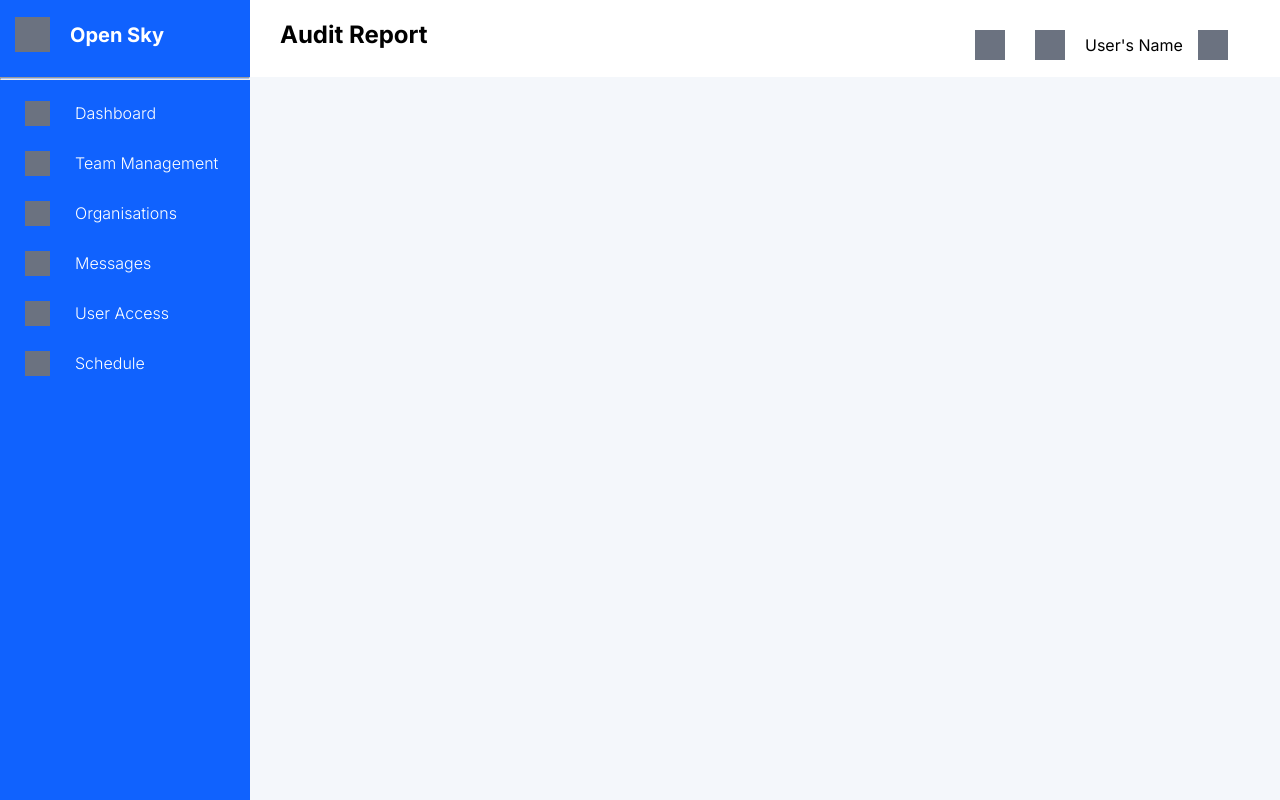
After one commit to southWalesPinto/skyAppBiuldFolder, a Django app: page /audit/report/ in a window 1280 px wide. The commit adds this page. Run offline with Django 5.2, Linux system fonts and the light colour scheme; data that the repository does not hold is empty.

Commit message:
Add base template for audit reports and update audit app files

```diff
--- /dev/null
+++ b/audit/templates/base.html
@@ -0,0 +1,187 @@
+<!DOCTYPE html>
+<html lang="en">
+
+<head>
+    <meta charset="UTF-8">
+    <meta name="viewport" content="width=device-width, initial-scale=1.0">
+    <title>Audit Report</title>
+    <link rel="preconnect" href="https://fonts.googleapis.com">
+    <link rel="preconnect" href="https://fonts.gstatic.com" crossorigin>
+    <link
+        href="https://fonts.googleapis.com/css2?family=Inter:ital,opsz,wght@0,14..32,100..900;1,14..32,100..900&display=swap"
+        rel="stylesheet">
+    <style>
+        body {
+            min-height: 100vh;
+            margin: 0;
+            padding: 0;
+            font-family: 'Inter', Arial, sans-serif;
+        }
+
+        #title {
+            background-color: #FFFFFF;
+            height: 77px;
+        }
+
+        #title h1 {
+            display: inline-block;
+            margin: 0 auto;
+            font-size: 24px;
+            position: sticky;
+            top: 20px;
+            left: 280px;
+        }
+
+        #title-right {
+            display: flex;
+            flex-wrap: wrap;
+            align-items: center;
+            width: 300px;
+            height: 50px;
+            float: right;
+            margin: 20px 20px 0 0;
+        }
+
+        #title-right p {
+            display: inline-block;
+            margin: 0 0 0 5px;
+        }
+
+        #sidebar {
+            position: fixed;
+            top: 0;
+            left: 0;
+            width: 250px;
+            height: 100vh;
+            background-color: #1062FE;
+            padding: 0;
+            float: left;
+        }
+
+        #sidebar h2 {
+            padding-left: 20px;
+            font-size: 20px;
+            color: #fff;
+        }
+
+        #sidebar-title {
+            display: flex;
+            align-items: center;
+            padding: 0 0 0 15px;
+            height: 69px;
+        }
+
+        #sidebar-title .logo {
+            height: 35px;
+            width: 35px;
+        }
+
+        #main-content {
+            display: flex;
+            flex-direction: column;
+            margin-left: 250px;
+            height: 100vh;
+        }
+
+        .nav a {
+            height: 20px;
+            display: flex;
+            align-items: center;
+            padding: 15px 0 15px 15px;
+            margin-right: 10px;
+            margin-left: 10px;
+            border-radius: 7px;
+            color: #fff;
+            font-weight: 300;
+            text-decoration: none;
+        }
+
+        .nav a:hover {
+            background-color: #2979FF;
+        }
+
+        .nav p {
+            margin: 0;
+            padding-left: 25px;
+            display: inline-block;
+        }
+
+        .logo {
+            display: inline-block;
+            width: 25px;
+            height: 25px;
+            background: #6b7280;
+            margin: 0;
+        }
+
+        #title-right .logo {
+            height: 30px;
+            width: 30px;
+            margin: 0 15px 0 15px;
+        }
+
+        hr {
+            height: 1px;
+            background-color: rgb(166, 193, 243);
+        }
+
+        #content {
+            padding: 20px;
+            background-color: #F4F7FB;
+            flex-grow: 1;
+        }
+    </style>
+</head>
+
+<body>
+    <div id="sidebar">
+        <div id="sidebar-title">
+            <div class="logo"></div>
+            <h2>Open Sky</h2>
+        </div>
+        <hr>
+        <div class="nav">
+            <a href="#">
+                <div class="logo"></div>
+                <p>Dashboard</p>
+            </a>
+            <a href="#">
+                <div class="logo"></div>
+                <p>Team Management</p>
+            </a>
+            <a href="#">
+                <div class="logo"></div>
+                <p>Organisations</p>
+            </a>
+            <a href="#">
+                <div class="logo"></div>
+                <p>Messages</p>
+            </a>
+            <a href="#">
+                <div class="logo"></div>
+                <p>User Access</p>
+            </a>
+            <a href="#">
+                <div class="logo"></div>
+                <p>Schedule</p>
+            </a>
+        </div>
+    </div>
+    <div id="main-content">
+        <div id="title">
+            <h1>{% block title %} Page title {% endblock %}</h1>
+            <div id="title-right">
+                <div class="logo"></div>
+                <div class="logo"></div>
+                <p>{% block Username %} User's Name {% endblock %}</p>
+                <div class="logo"></div>
+            </div>
+        </div>
+        <div id="content">
+            {% block content %}
+            {% endblock %}
+        </div>
+    </div>
+</body>
+
+</html>
--- a/audit/templates/report.html
+++ b/audit/templates/report.html
@@ -1,14 +1,11 @@
-<!DOCTYPE html>
-<html lang="en">
+{% extends "base.html" %}
 
-<head>
-    <meta charset="UTF-8">
-    <meta name="viewport" content="width=device-width, initial-scale=1.0">
-    <title>Audit Report</title>
-</head>
+{% block title %}Audit Report{% endblock %}
 
-<body>
-    <h1>Audit Report</h1>
-</body>
-
-</html>
+{% block content %}
+    <ul>
+        {% for log in logs %}
+        <li>{{ log }}</li>
+        {% endfor %}
+    </ul>
+{% endblock %}
--- a/audit/urls.py
+++ b/audit/urls.py
@@ -6,5 +6,8 @@ app_name = "audit"
 
 
 urlpatterns = [
-    path("report/", views.AuditLogView.as_view(), name="report"),
+    path("report/", views.AuditLogView, name="report"),
+
+    ## For testing purposes
+    path("test/", views.BaseView, name="base"),
 ]
--- a/audit/views.py
+++ b/audit/views.py
@@ -1,7 +1,11 @@
 from django.shortcuts import render
-from models import AuditLog
+from .models import AuditLog
 
 # Create your views here.
 def AuditLogView(request):
     logs = AuditLog.objects.all()
-    return render(request, "audit/report.html", {"logs": logs})
+    return render(request, 'report.html', {'logs': logs})
+
+## For testing purposes
+def BaseView(request):
+    return render(request, 'base.html')
```
Also changed, not shown: audit/models.py (+10 -7 lines).
